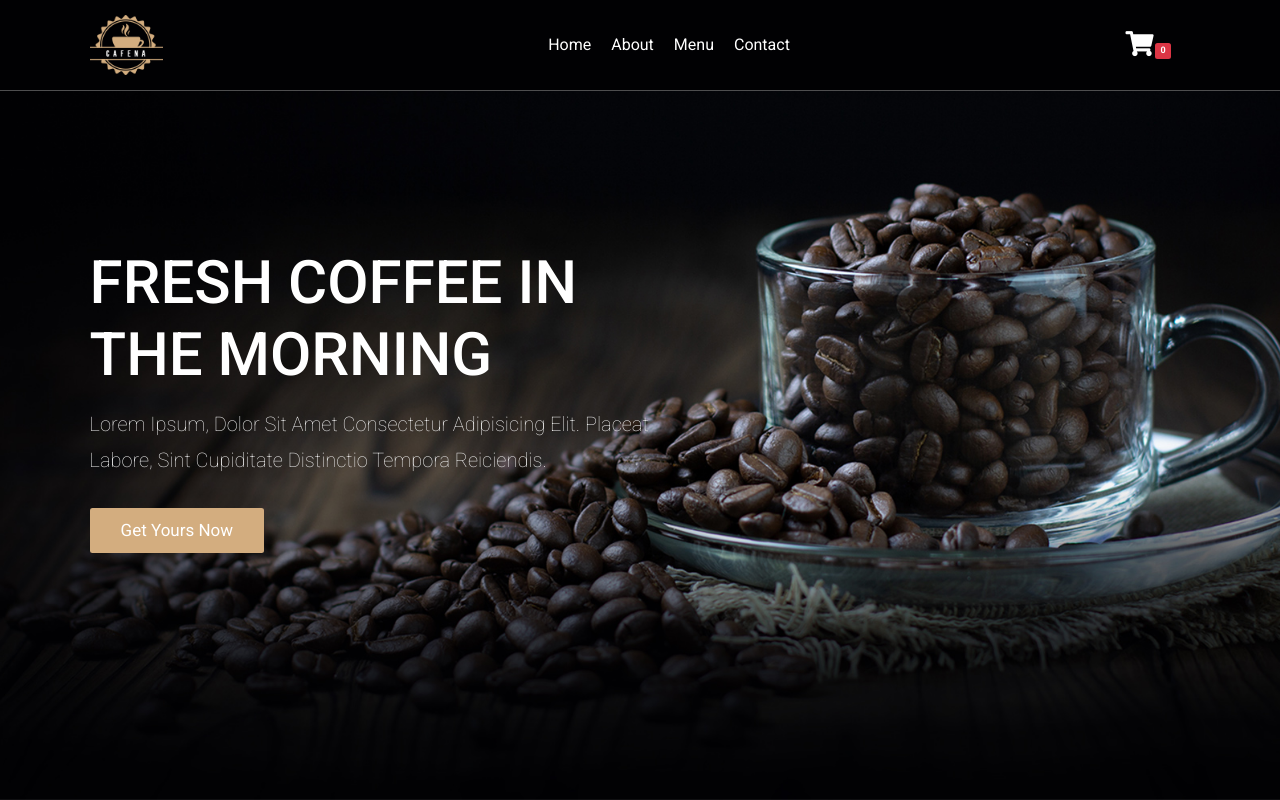
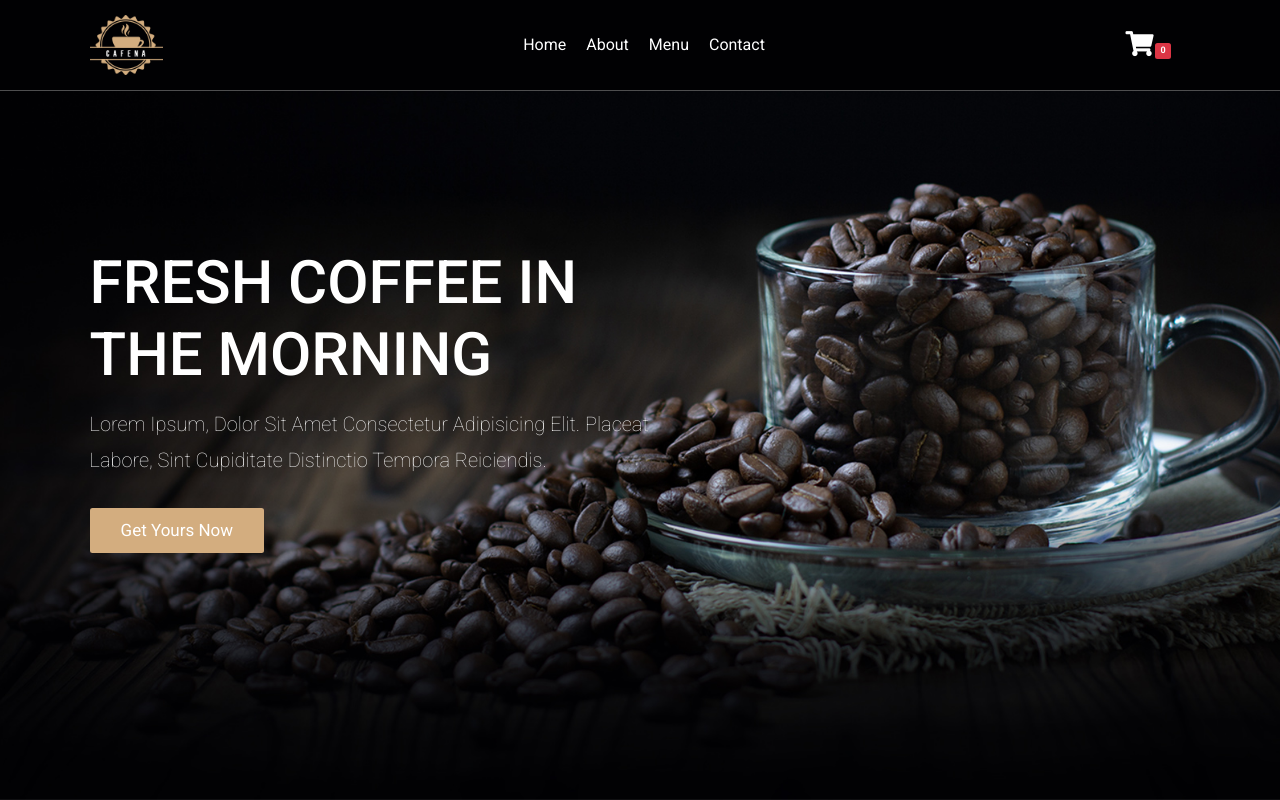
Before and after one commit to vitkovsky21/coffee-shop-angular-css-bootstrap, an Angular app: page / in a window 1280 px wide. Shown: the top 800 px of the page. Built offline with nearby package versions, Linux system fonts and the light colour scheme.

Commit message:
navbar fixed, project actually finished

```diff
--- a/src/app/components/header/header.component.css
+++ b/src/app/components/header/header.component.css
@@ -22,7 +22,7 @@
 }
 
 .header .navbar {
-    padding-left: 7rem;
+    padding-left: 2rem;
 }
 
 .header .navbar a {
```
